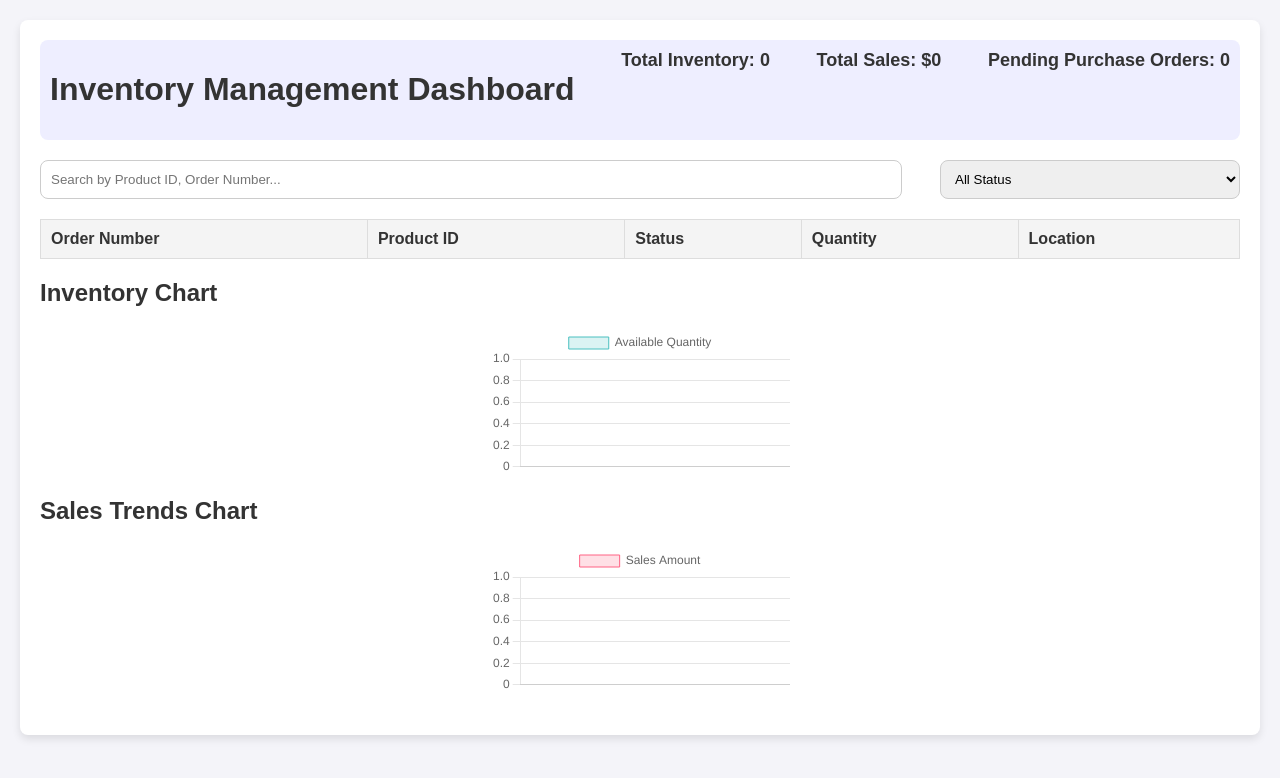
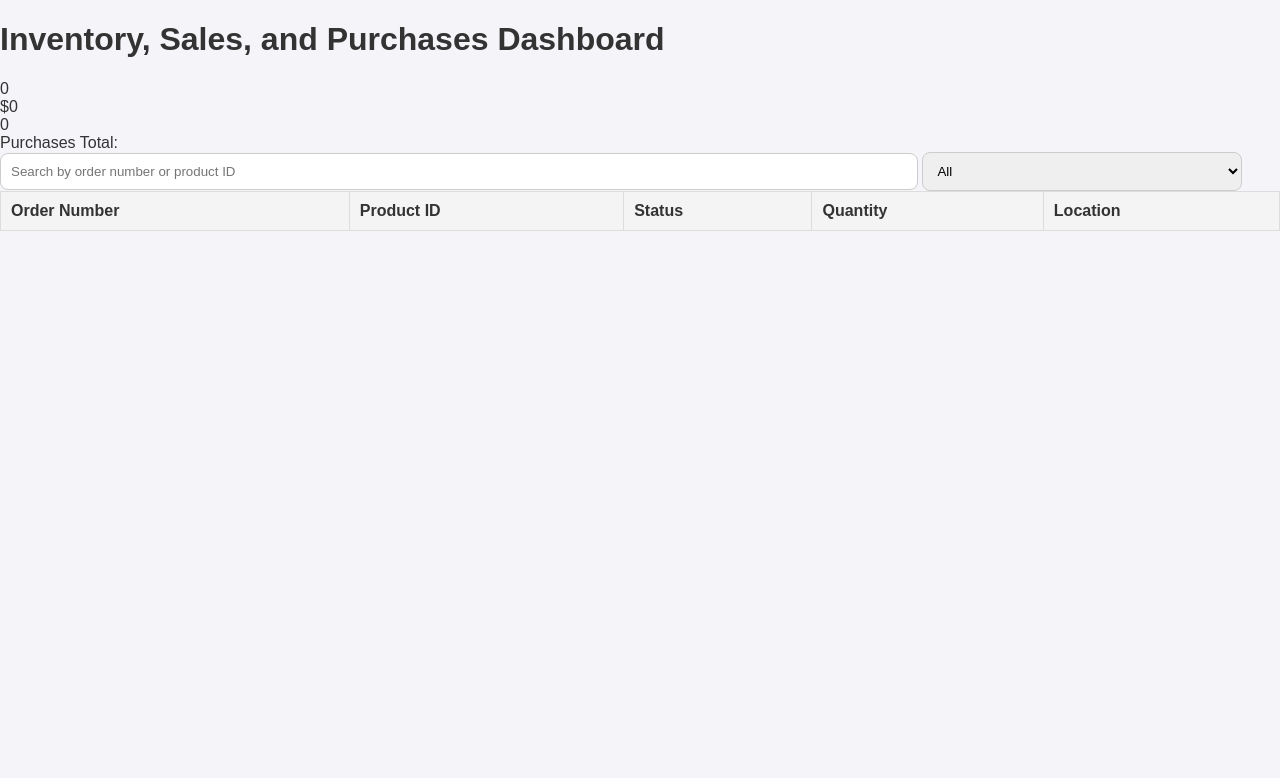
Before and after one commit to niborse/Double-services, a website: page inventory system/dashboard/dashboard 2.html in a window 1280 px wide. Drawn offline with nearby package versions, Linux system fonts and the light colour scheme.

Commit message:
dashboard 2.html

```diff
--- a/inventory system/dashboard/dashboard 2.html
+++ b/inventory system/dashboard/dashboard 2.html
@@ -9,27 +9,25 @@
   <script defer src="dashboard 2.js"></script>
 </head>
 <body>
-  <div id="dashboard">
-    <!-- Summary Section -->
-    <div id="summary">
-      <h1>Inventory Management Dashboard</h1>
-      <div class="summary-item">Total Inventory: <span id="total-inventory">0</span></div>
-      <div class="summary-item">Total Sales: <span id="total-sales">$0</span></div>
-      <div class="summary-item">Pending Purchase Orders: <span id="pending-orders">0</span></div>
+  <header>
+    <h1>Inventory, Sales, and Purchases Dashboard</h1>
+  </header>
+
+  <div class="summary-cards">
+    <div id="total-inventory">Total Inventory: <span></span></div>
+    <div id="total-sales">Total Sales: <span></span></div>
+    <div id="pending-orders">Pending Orders: <span></span></div>
+    <div id="purchases-total">Purchases Total: <span></span></div>
   </div>
 
-    <!-- Search and Filter -->
-    <div id="search-filter">
-      <input type="text" id="search-bar" placeholder="Search by Product ID, Order Number...">
+  <input type="text" id="search-bar" placeholder="Search by order number or product ID">
   <select id="filter-status">
-        <option value="">All Status</option>
-        <option value="pending">Pending</option>
+    <option value="">All</option>
+    <option value="raised">Raised</option>
     <option value="collected">Collected</option>
     <option value="delivered">Delivered</option>
   </select>
-    </div>
 
-    <!-- Data Table -->
   <table id="data-table">
     <thead>
       <tr>
@@ -38,21 +36,9 @@
         <th>Status</th>
         <th>Quantity</th>
         <th>Location</th>
-
       </tr>
     </thead>
-      <tbody>
-        <!-- Dynamically populated rows -->
-      </tbody>
+    <tbody></tbody>
   </table>
-
-    <!-- Graph Section -->
-    <div id="charts">
-      <h2>Inventory Chart</h2>
-      <canvas id="inventory-chart"></canvas>
-      <h2>Sales Trends Chart</h2>
-      <canvas id="sales-trends-chart"></canvas>
-    </div>
-  </div>
 </body>
 </html>
```
Lines whose indentation alone changed are shown as unchanged.
